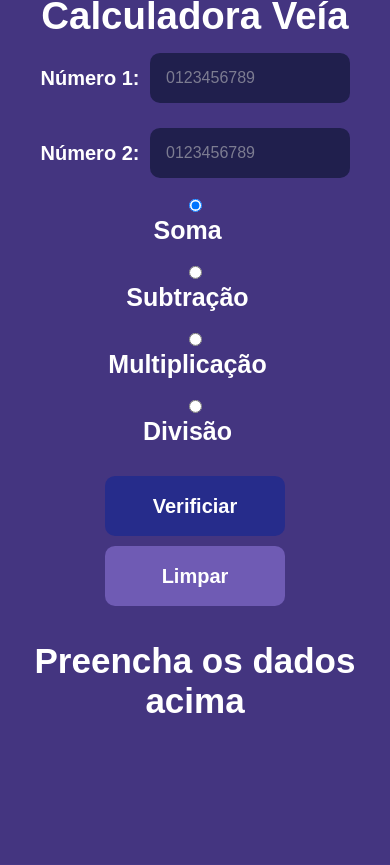
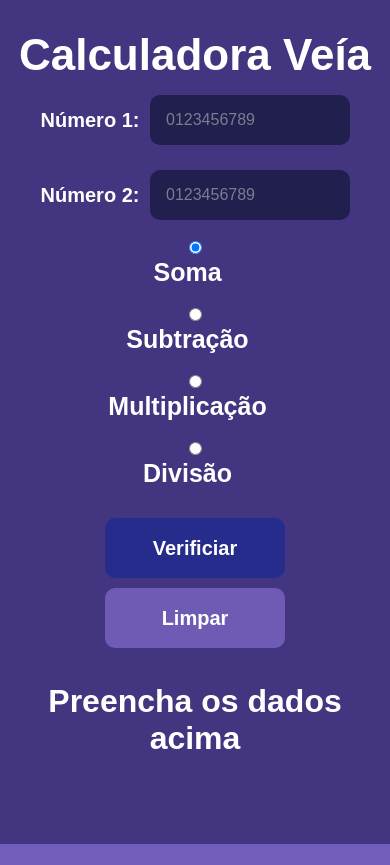
Before and after one commit to KaiqueTeixeira/Calculadora-Veia-2.0, a plain HTML site: page index.html in a window 390 px wide. After the commit the page ends 844 px from the top, so only its background shows below. Drawn offline with Linux system fonts and the light colour scheme.

Commit message:
Update media-query.css

```diff
--- a/estilos/media-query.css
+++ b/estilos/media-query.css
@@ -19,14 +19,15 @@
 
     /* TITULO E CABEÇALHO */
     header{
-        font-size: 1.2em;
+        font-size: 22px;
         padding: 15px;
+        margin-top: 15px;
     }
 
     /* PARTE PRINCIPAL */
     main {
         width: 100dvw;
-        height: 105vh;
+        height: 100vh;
         border-radius: 0px;
     }
 
@@ -63,6 +64,7 @@
 
     /* PARTE DOS BOTAO */
     #res{
+        font-size: 32px;
         margin-top: 35px;
     }
 }
```
